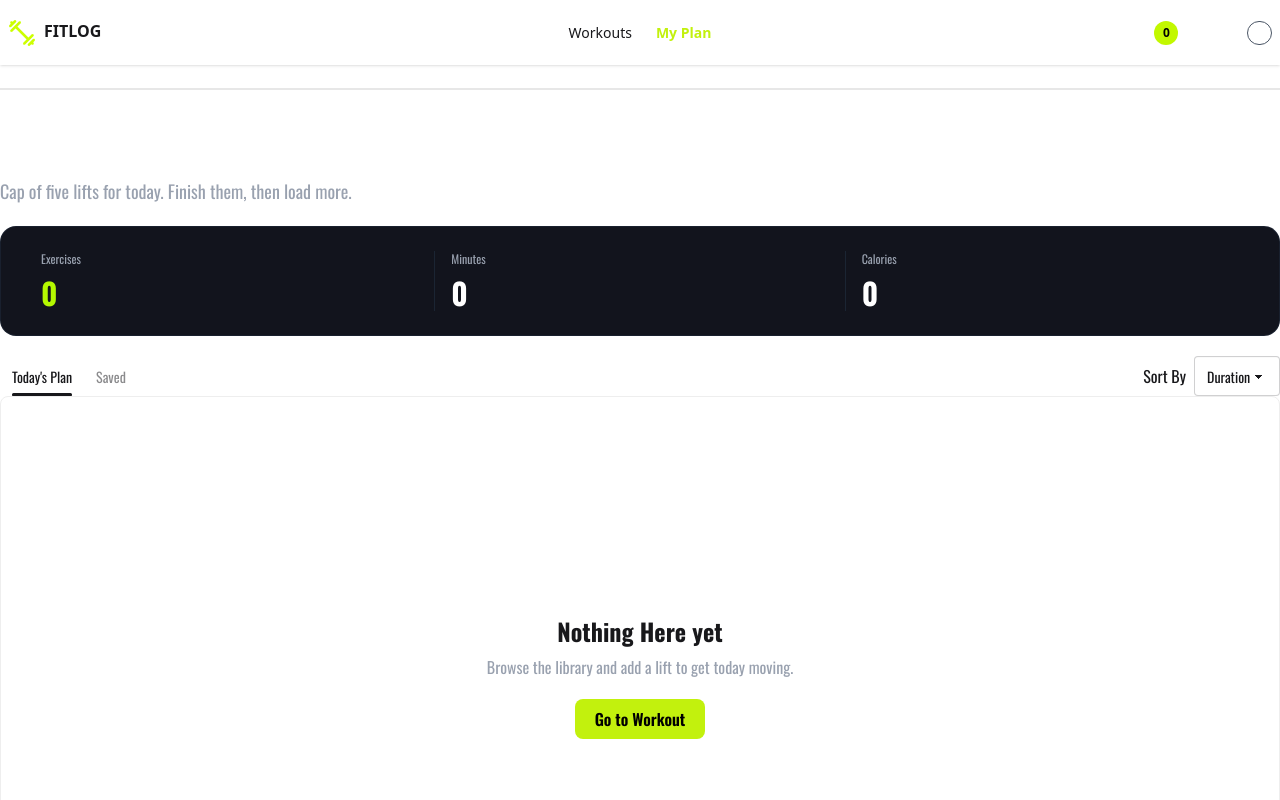
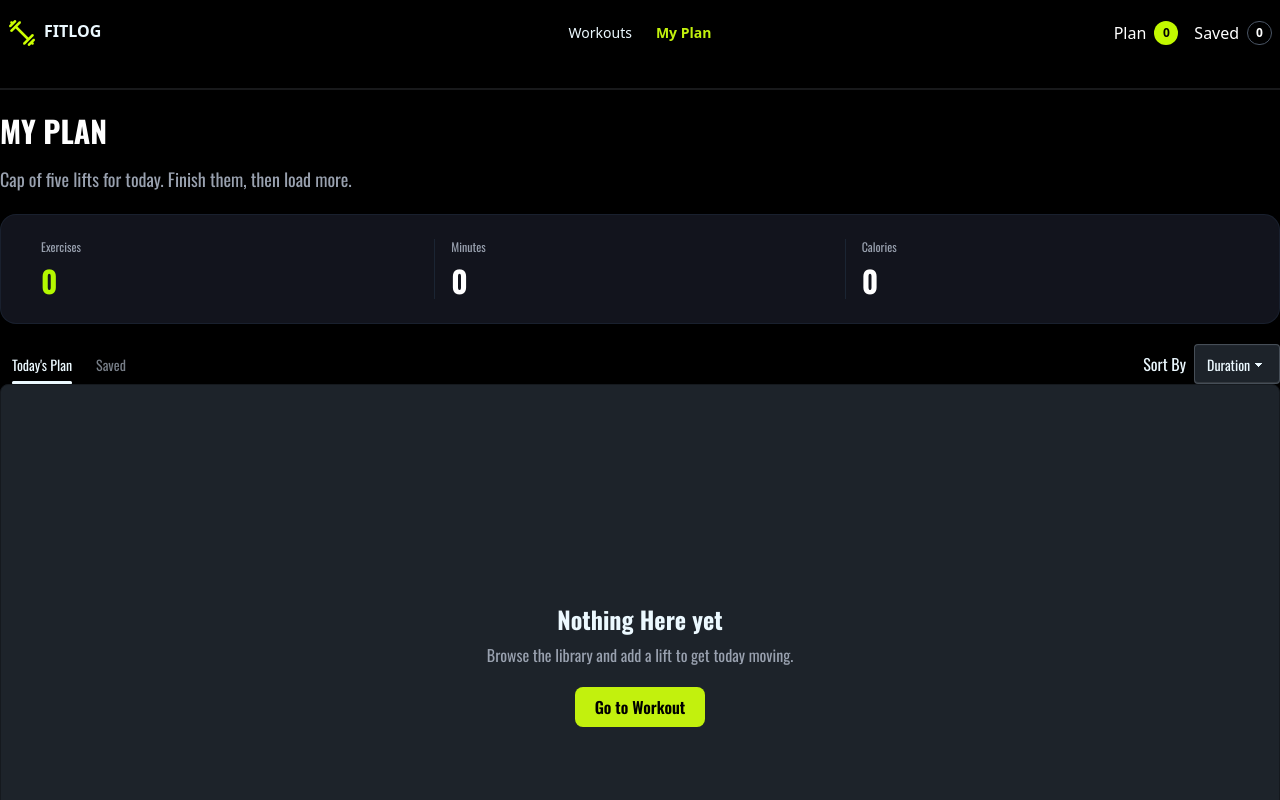
Before and after one commit to tanvirahmedmahin10/assignment-6, a Next.js app: page /myplan in a window 1280 px wide. Shown: the top 800 px of the page. Built offline with nearby package versions, Linux system fonts and the light colour scheme.

Commit message:
whole dark mode added

```diff
--- a/src/app/Components/GymData/GymCard.tsx
+++ b/src/app/Components/GymData/GymCard.tsx
@@ -5,7 +5,7 @@ import React from 'react';
 
 const GymCard = ({gym}:{gym:IGymData}) => {
     return (
-       <div className="group overflow-hidden rounded-2xl border border-slate-200 bg-white shadow-sm transition-all duration-300 dark:border-slate-800 dark:bg-slate-900">
+       <div className="group overflow-hidden rounded-2xl border border-slate-800 bg-slate-900 shadow-sm transition-all duration-300">
       <div className="relative h-80 w-full overflow-hidden bg-slate-100 dark:bg-slate-800">
         <Image
           src={gym.image}
@@ -35,12 +35,11 @@ const GymCard = ({gym}:{gym:IGymData}) => {
           </div>
         )}
 
-        <h3 className="text-lg font-bold text-slate-900 line-clamp-1 dark:text-white">
+        <h3 className="line-clamp-1 text-lg font-bold text-white">
           {gym.name}
         </h3>
         {gym.equipment && (
-          <p className="mt-1 text-xs text-slate-500 dark:text-slate-400">
-            <span className="font-medium text-slate-700 dark:text-slate-300">Equipment:</span>{' '}
+          <p className="mt-1 text-xs text-slate-500 dark:text-slate-300">
             {gym.equipment}
           </p>
         )}
--- a/src/app/Components/Navbar.tsx
+++ b/src/app/Components/Navbar.tsx
@@ -11,7 +11,7 @@ const Navbar = () => {
     return (
       <div>
       <div className='container mx-auto'>
-        <div className="navbar bg-base-100 shadow-sm">
+        <div className="navbar shadow-sm">
           <div className="navbar-start">
             <div className="dropdown">
               <div tabIndex={0} role="button" className="btn btn-ghost lg:hidden">
--- a/src/app/layout.tsx
+++ b/src/app/layout.tsx
@@ -27,10 +27,11 @@ export const metadata: Metadata = {
 export default function RootLayout({ children }: LayoutProps<"/">) {
   return (
     <html
-      lang="en"
+      lang="en" data-theme='dark'
       className={`${geistSans.variable} ${geistMono.variable} h-full antialiased`}
     >
       <body className={`min-h-full flex flex-col`}>
+        <div className='bg-black pb-1'>
         <GymPovider>
           <Navbar></Navbar>
           <main className={`${oswald.className}`}>
@@ -39,6 +40,7 @@ export default function RootLayout({ children }: LayoutProps<"/">) {
           <ToastContainer />
           <Footer></Footer>
         </GymPovider>
+        </div>
       </body>
     </html>
   );
```
